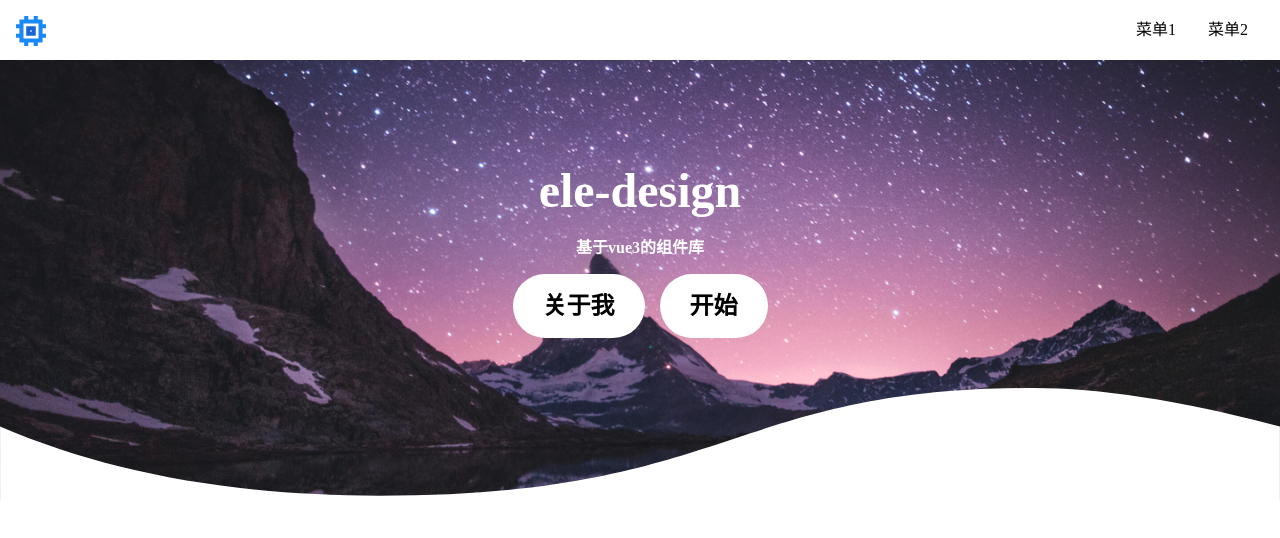
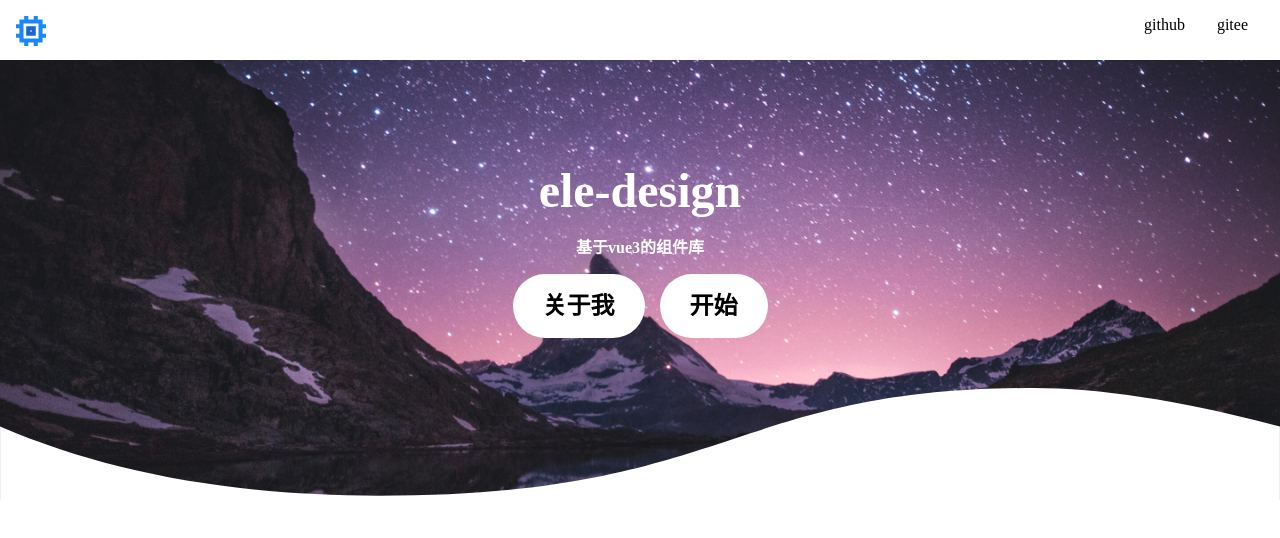
Before and after one commit to bbcvc/ele-design, a Vue app: page / in a window 1280 px wide. Shown: the top 538 px of the page. Built offline with nearby package versions, Linux system fonts and the light colour scheme.

Commit message:
改进细节

```diff
--- a/src/components/Topnav.vue
+++ b/src/components/Topnav.vue
@@ -42,8 +42,8 @@
       </svg>
     </div>
     <ul class="menu">
-      <li>菜单1</li>
-      <li>菜单2</li>
+      <li @click="linkTo('https://github.com/bbcvc/ele-design')">github</li>
+      <li @click="linkTo('https://gitee.com/eric_Libidos')">gitee</li>
     </ul>
   </div>
 </template>
@@ -57,10 +57,14 @@ export default {
     const togglemenu = () => {
       menuVisable.value = !menuVisable.value
     }
-    const linkTo = () => {
-      router.push({
-        path: '/',
-      })
+    const linkTo = (link) => {
+      if (typeof link !== 'string') {
+        router.push({
+          path: '/',
+        })
+      } else {
+        window.open(link)
+      }
     }
     return {
       togglemenu,
--- a/src/views/Doc.vue
+++ b/src/views/Doc.vue
@@ -2,7 +2,7 @@
   <Topnav />
   <div :class="menuVisable ? 'open' : ''" class="sidebar">
     <aside>
-      <h2>组件列表</h2>
+      <h2>简单组件</h2>
       <ol>
         <li>
           <router-link to="/SwitchDemo"> Switch 组件 </router-link>
```
